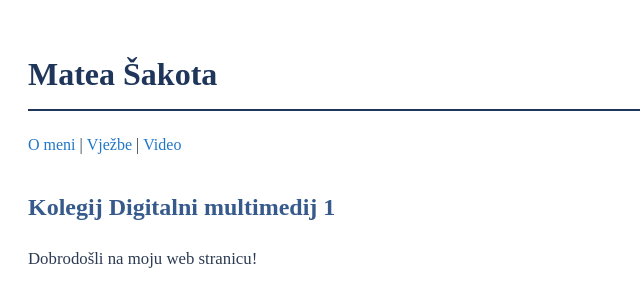
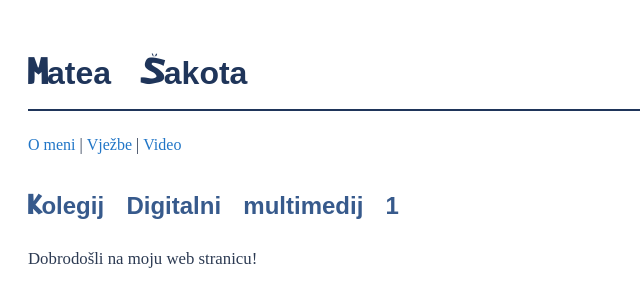
Before and after one commit to mateasakota/mateasakota, a plain HTML site: page index.html in a window 1280 px wide. Shown: the top 306 px of the page, without its empty margins (0-640 px from the left). Drawn offline with Linux system fonts and the light colour scheme.

Commit message:
aaaaaaaaaaa

```diff
--- a/styles.css
+++ b/styles.css
@@ -12,7 +12,7 @@ body {
   line-height: 1.6;
 }
 
-title {
+h1, h2, h3, h4, h5, h6 {
   font-family: 'MyCustomFont', sans-serif;
 }
 
```
